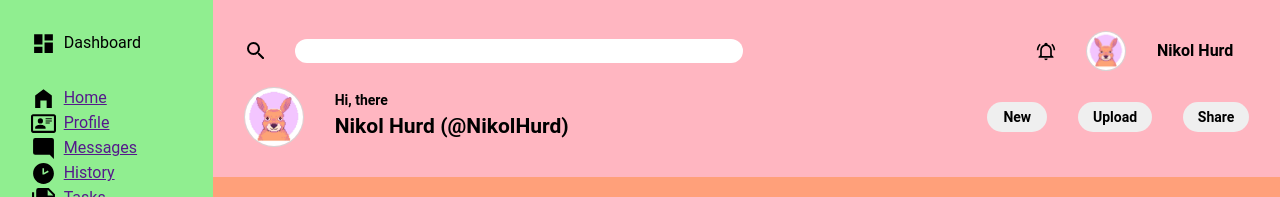
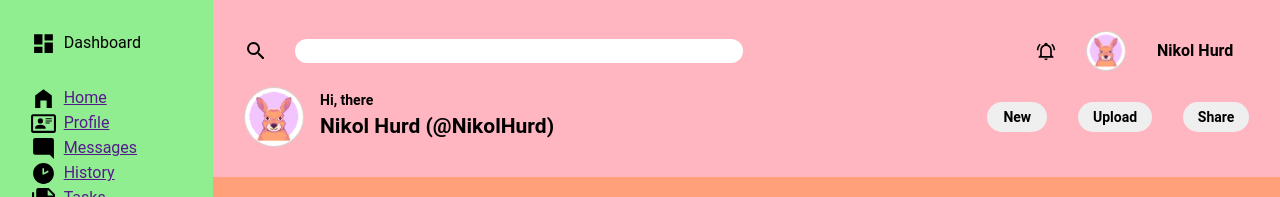
Before and after one commit to nikolhurd/Admin-Dashboard, a plain HTML site: page index.html in a window 1280 px wide. Shown: the top 197 px of the page. Drawn offline with Linux system fonts and the light colour scheme.

Commit message:
header styling changes 2

```diff
--- a/style.css
+++ b/style.css
@@ -115,7 +115,7 @@ input {
 
 .profile-wrapper {
   display: flex;
-  gap: var(--section-padding);
+  gap: 1rem;
   align-items: center;
 }
 
```
